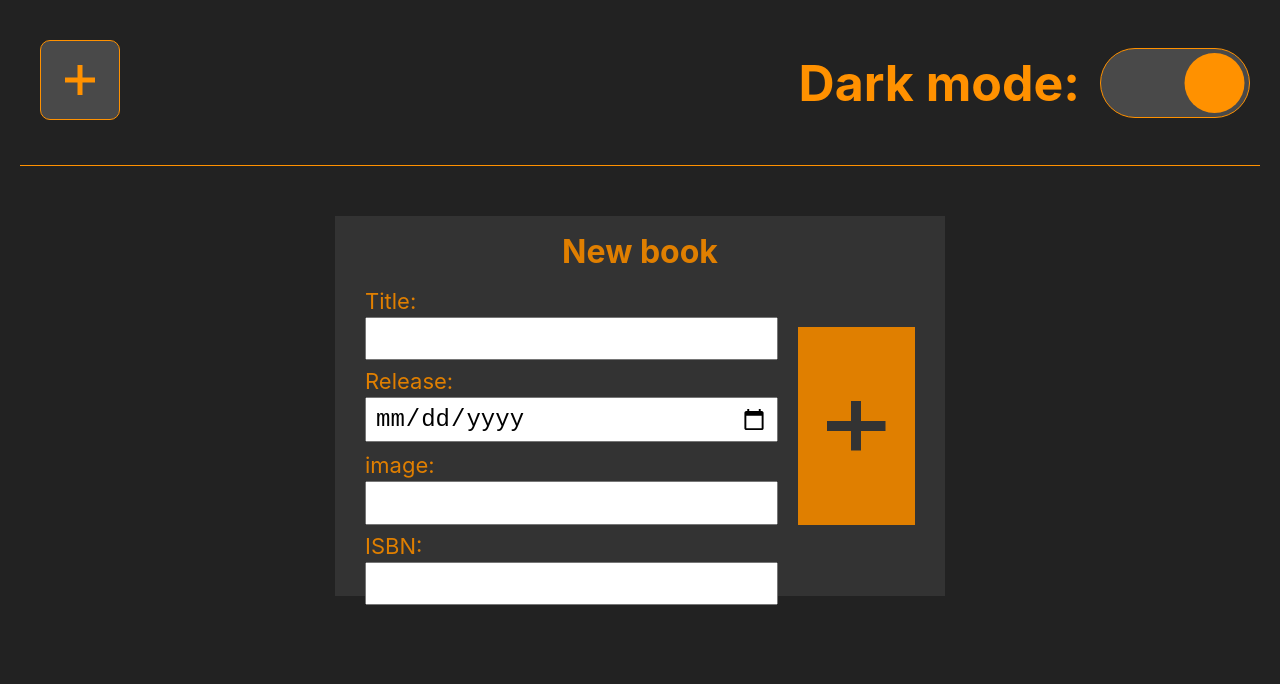
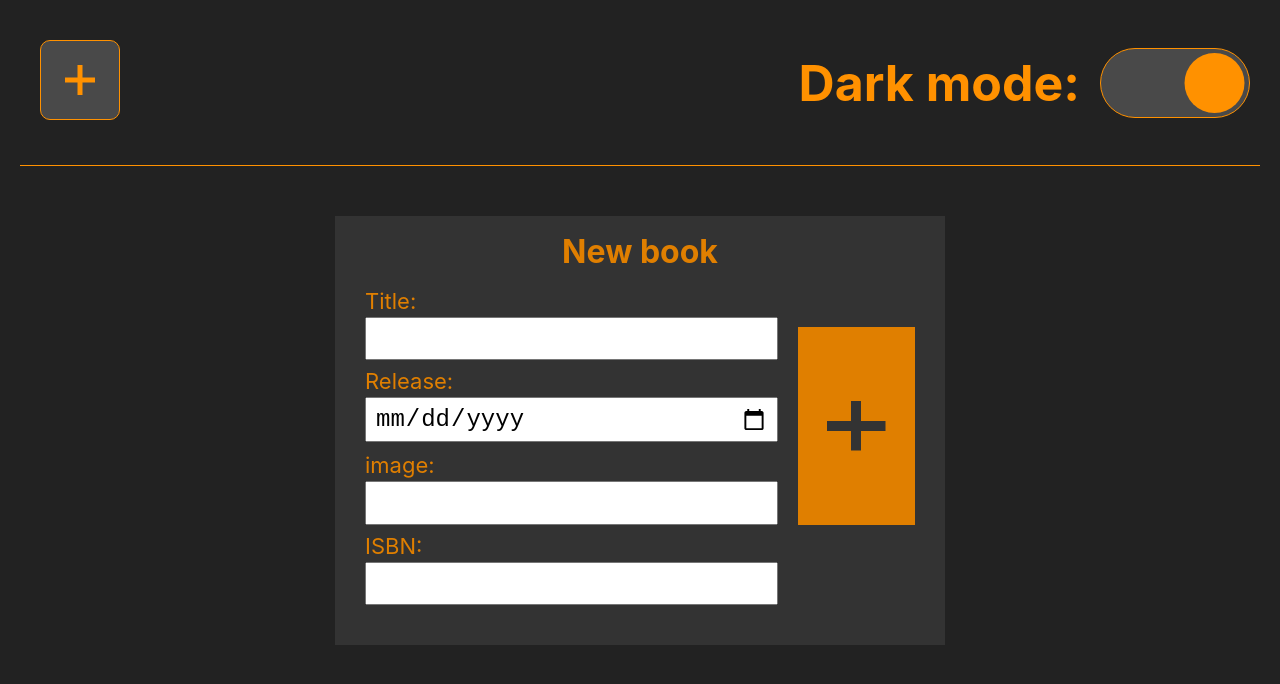
Before and after one commit to SgtBlade/Booktracker, a React (Create React App) app: page /books/home in a window 1280 px wide. Shown: the top 684 px of the page. Built offline with nearby package versions, Linux system fonts and the light colour scheme.

Commit message:
css change for desktop

```diff
--- a/src/css/compCss/NewBookForm.module.css
+++ b/src/css/compCss/NewBookForm.module.css
@@ -2,7 +2,6 @@
 .books__newBook {
     background-color: var(--bookPostBackground);
     width: 61rem;
-    height: 38rem;
     color: var(--fontColor);
     padding: 2rem 3rem 3rem 3rem;
 
```
